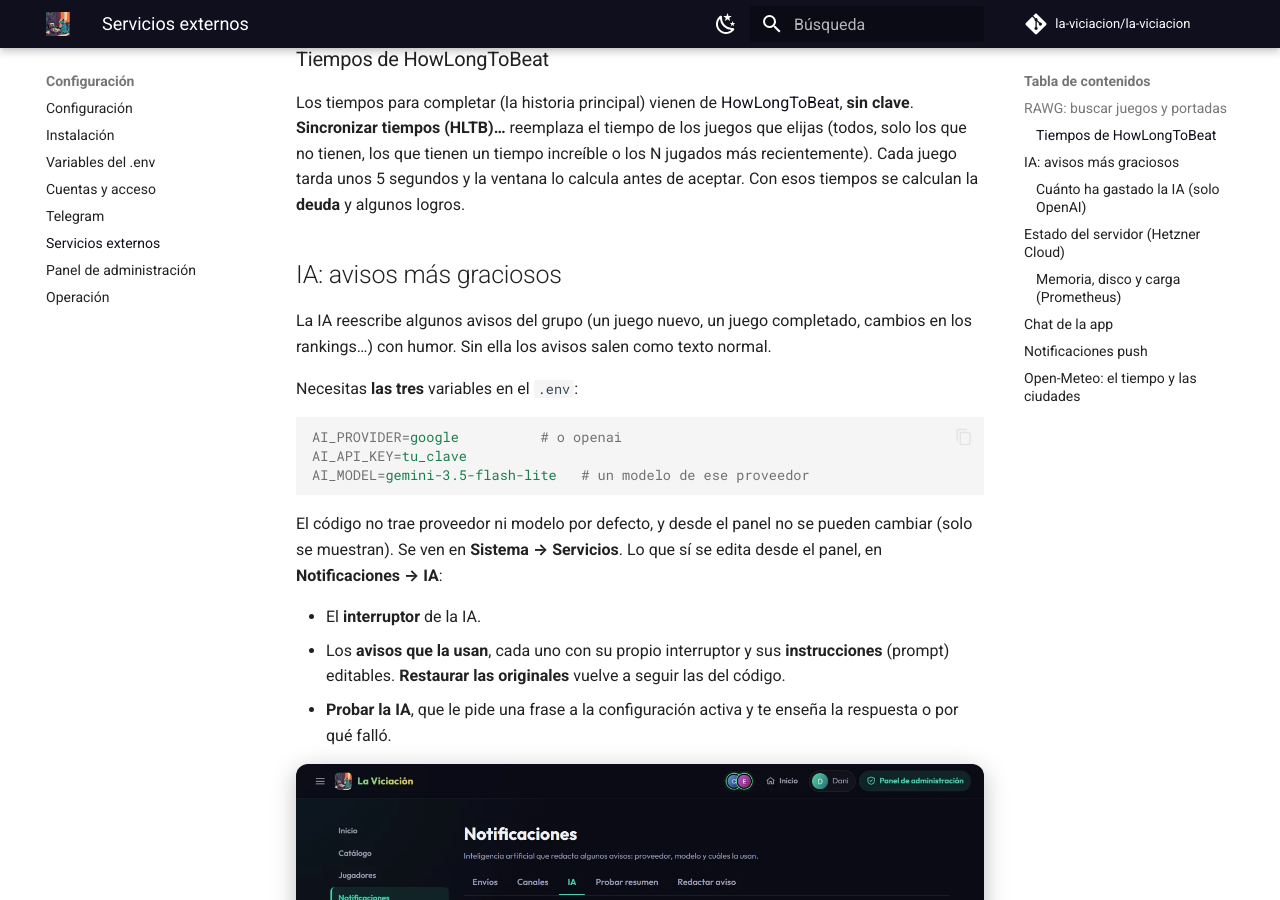
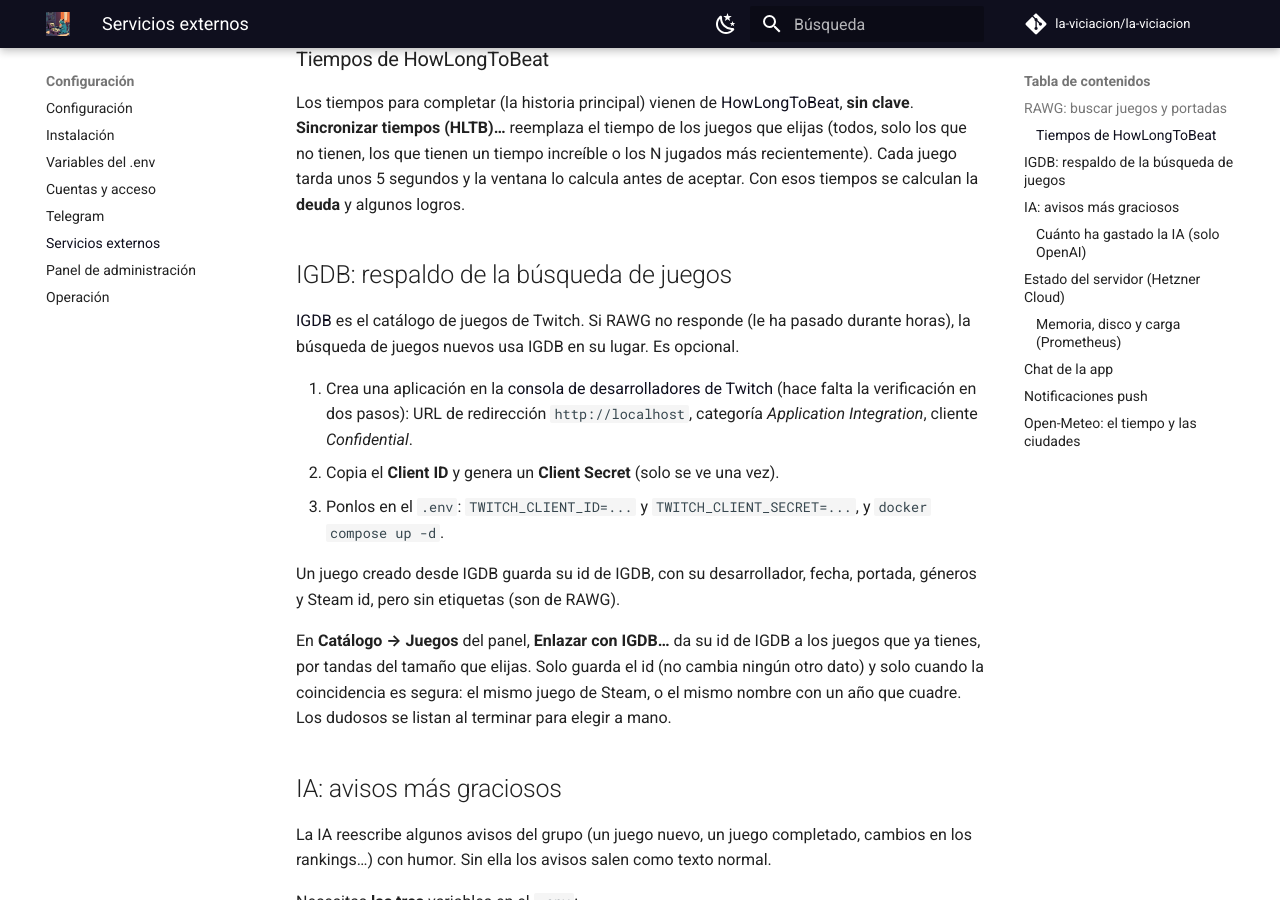
Before and after one commit to la-viciacion/la-viciacion, an MkDocs documentation site: the page built from docs/configuracion/servicios.md, in a window 1280 px wide and 900 px high, scrolled down 1207 px. Built offline with MkDocs 1.6.1 and Material for MkDocs 9.7.7, drawn with Linux system fonts in a browser that asks for light colours; comment, search, counter and statistics services are not loaded.

Commit message:
docs: IGDB and its Twitch credentials in the configuration pages and the key rule
Co-Authored-By: Claude Sonnet 5.5 <noreply@anthropic.com>

```diff
--- a/docs/configuracion/servicios.md
+++ b/docs/configuracion/servicios.md
@@ -22,6 +22,18 @@ En **Catálogo → Juegos** del panel:
 ### Tiempos de HowLongToBeat
 
 Los tiempos para completar (la historia principal) vienen de [HowLongToBeat](https://howlongtobeat.com), **sin clave**. **Sincronizar tiempos (HLTB)…** reemplaza el tiempo de los juegos que elijas (todos, solo los que no tienen, los que tienen un tiempo increíble o los N jugados más recientemente). Cada juego tarda unos 5 segundos y la ventana lo calcula antes de aceptar. Con esos tiempos se calculan la **deuda** y algunos logros.
+
+## IGDB: respaldo de la búsqueda de juegos
+
+[IGDB](https://www.igdb.com/) es el catálogo de juegos de Twitch. Si RAWG no responde (le ha pasado durante horas), la búsqueda de juegos nuevos usa IGDB en su lugar. Es opcional.
+
+1. Crea una aplicación en la [consola de desarrolladores de Twitch](https://dev.twitch.tv/console) (hace falta la verificación en dos pasos): URL de redirección `http://localhost`, categoría *Application Integration*, cliente *Confidential*.
+2. Copia el **Client ID** y genera un **Client Secret** (solo se ve una vez).
+3. Ponlos en el `.env`: `TWITCH_CLIENT_ID=...` y `TWITCH_CLIENT_SECRET=...`, y `docker compose up -d`.
+
+Un juego creado desde IGDB guarda su id de IGDB, con su desarrollador, fecha, portada, géneros y Steam id, pero sin etiquetas (son de RAWG).
+
+En **Catálogo → Juegos** del panel, **Enlazar con IGDB…** da su id de IGDB a los juegos que ya tienes, por tandas del tamaño que elijas. Solo guarda el id (no cambia ningún otro dato) y solo cuando la coincidencia es segura: el mismo juego de Steam, o el mismo nombre con un año que cuadre. Los dudosos se listan al terminar para elegir a mano.
 
 ## IA: avisos más graciosos
 
```
Also changed, not shown: docs/configuracion/variables.md (+2 -1 lines).
